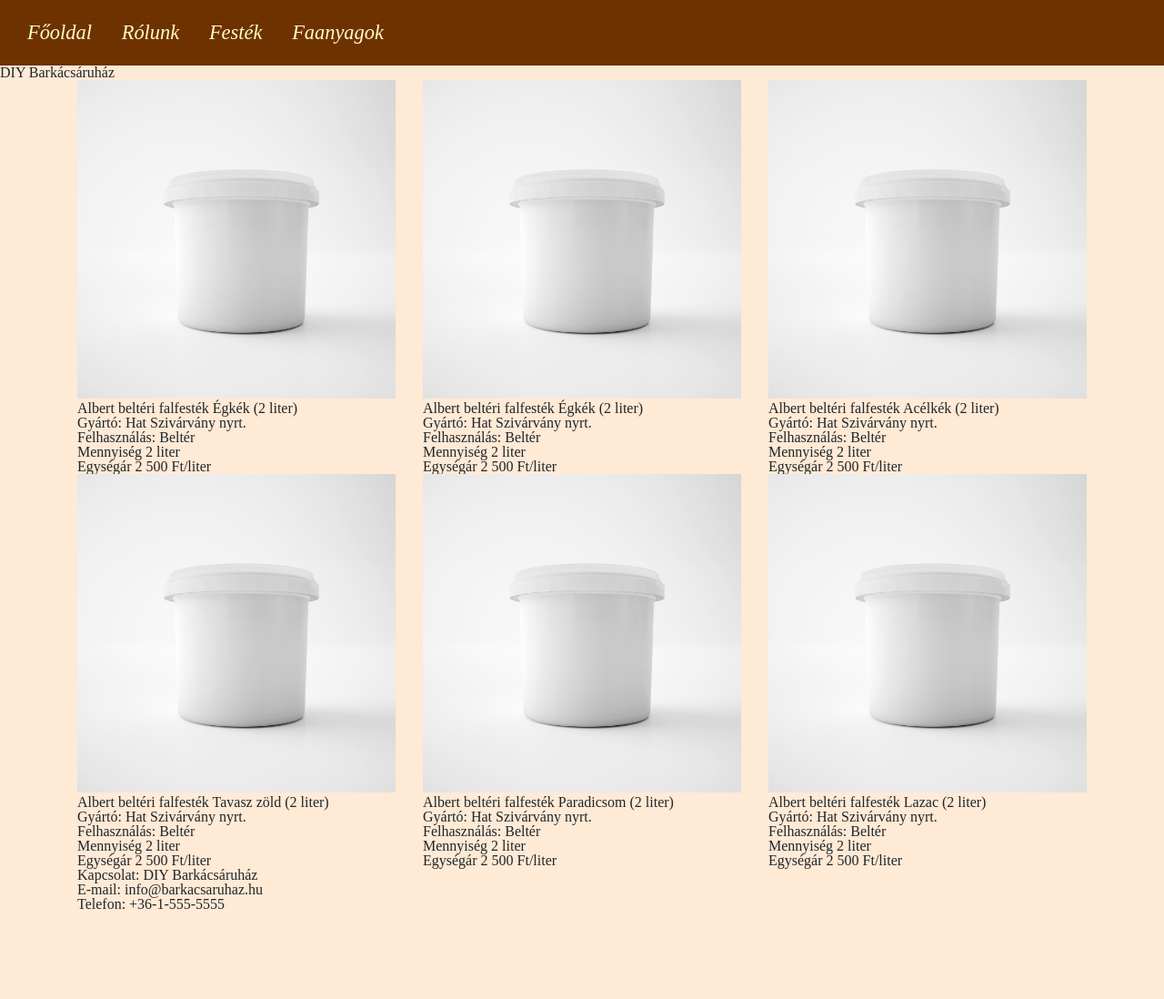
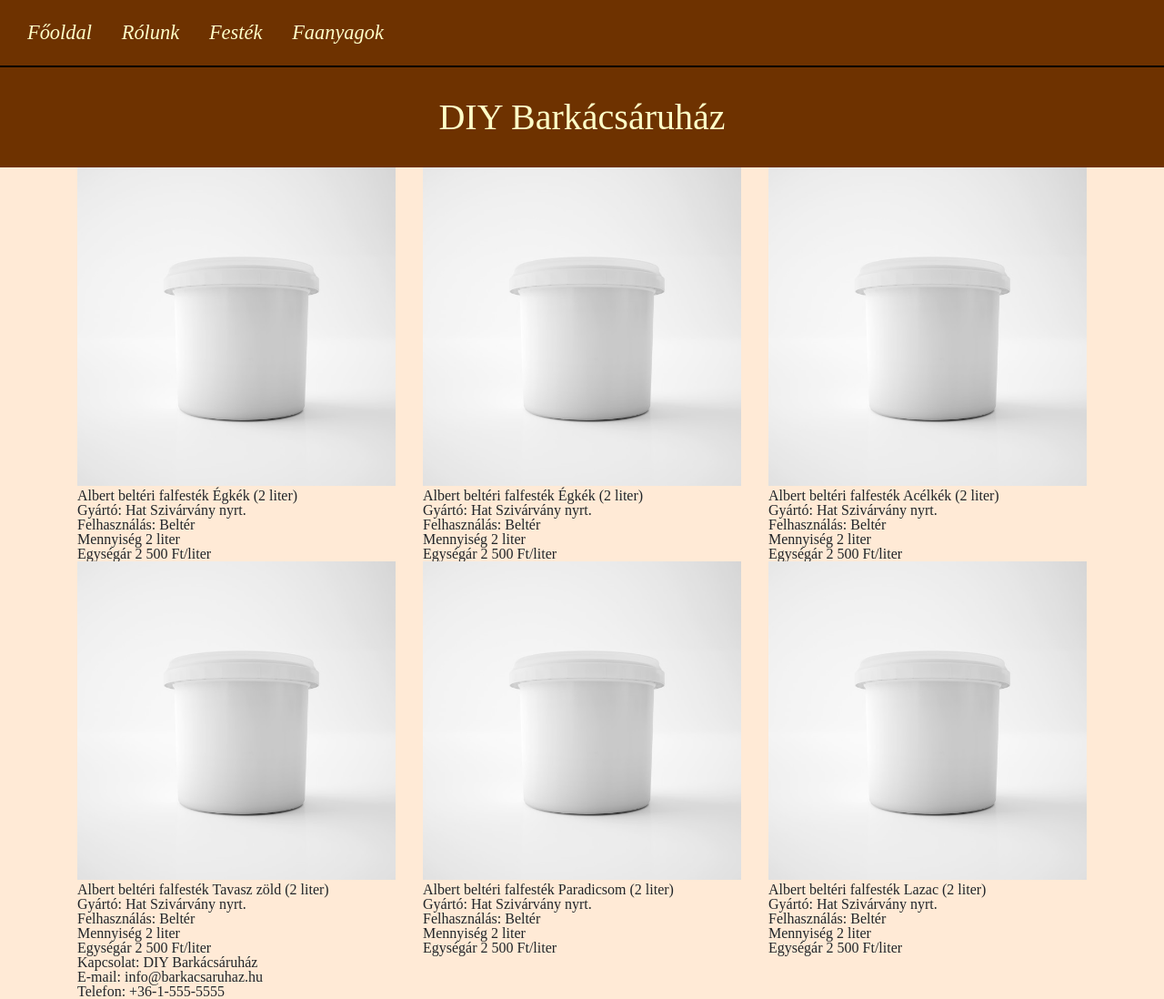
Before and after one commit to fokizoli/barkacsaruhaz, a plain HTML site: page festek.html in a window 1280 px wide. Shown: the whole page at 91% size. Before the commit the page ends 1002 px from the top, so only its background shows below. Drawn offline with nearby package versions, Linux system fonts and the light colour scheme.

Commit message:
festek header

```diff
--- a/festek.html
+++ b/festek.html
@@ -18,11 +18,17 @@
             </div>
         </div>
     </nav>
-    <div id="fej">
-        <p>
-            DIY Barkácsáruház
-        </p>
-    </div>
+
+
+     <header class="container-fluid">
+        <div class="row">
+            <div class="col-12">
+                <p>
+                    DIY Barkácsáruház
+                </p>
+            </div>
+        </div>
+    </header>
 
 
 
```
